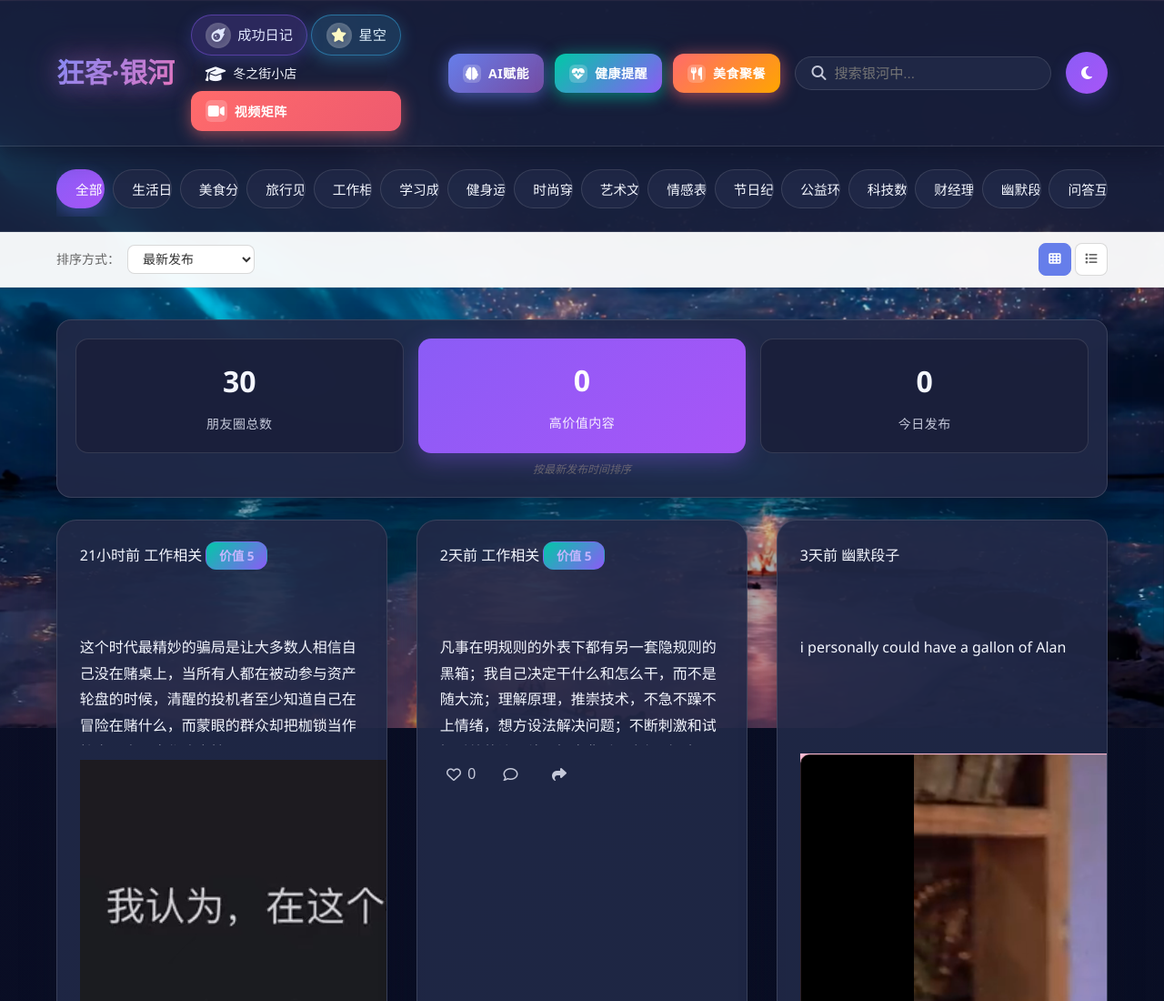
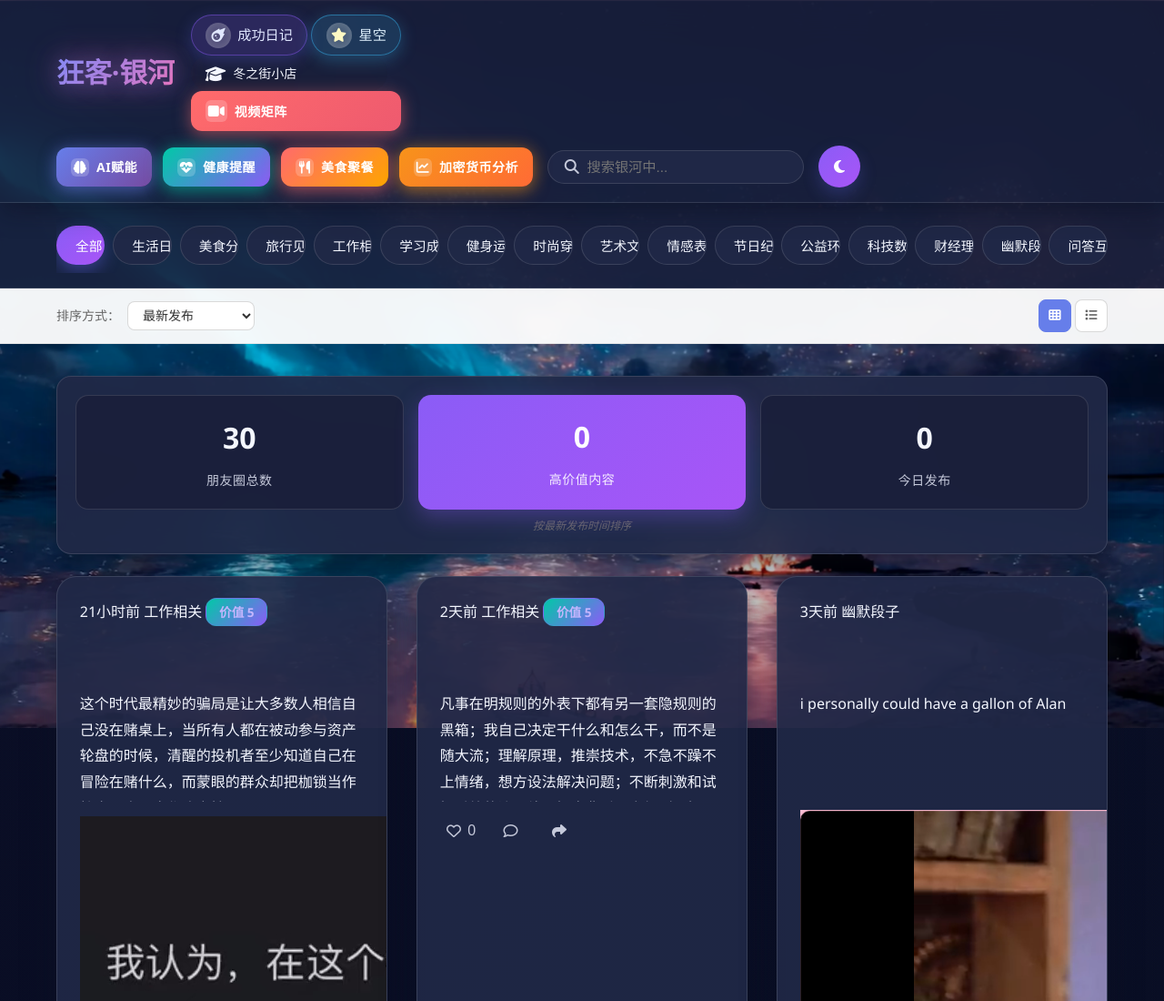
Before and after one commit to kuangketongxue/kuangke.github.io, a plain HTML site: page index.html in a window 1280 px wide. Shown: the top 1100 px of the page at 91% size. Drawn offline with Linux system fonts and the light colour scheme.

Commit message:
Update index.html

```diff
--- a/index.html
+++ b/index.html
@@ -162,6 +162,30 @@
         }
         .meal-nav-button {
             animation: meal-glow 3s ease-in-out infinite;
+        }
+        /* ==================== 加密货币交易分析系统按钮 ==================== */
+        .crypto-nav-button {
+            background: linear-gradient(135deg, #f7931a 0%, #ff6b35 100%);
+            box-shadow: 0 4px 12px rgba(247, 147, 26, 0.3);
+        }
+        .crypto-nav-button:hover {
+            box-shadow: 0 6px 20px rgba(247, 147, 26, 0.4);
+            background: linear-gradient(135deg, #ff6b35 0%, #f7931a 100%);
+        }
+        .crypto-nav-button:active {
+            box-shadow: 0 2px 8px rgba(247, 147, 26, 0.3);
+        }
+        @keyframes crypto-glow {
+            0%, 100% {
+                box-shadow: 0 4px 12px rgba(247, 147, 26, 0.3);
+            }
+            50% {
+                box-shadow: 0 4px 20px rgba(247, 147, 26, 0.6),
+                            0 0 30px rgba(247, 147, 26, 0.2);
+            }
+        }
+        .crypto-nav-button {
+            animation: crypto-glow 3s ease-in-out infinite;
         }
         /* ==================== 控制区布局优化 ==================== */
         .controls {
@@ -416,7 +440,8 @@
             .nav-button-base,
             .ai-nav-button,
             .health-nav-button,
-            .meal-nav-button {
+            .meal-nav-button,
+            .crypto-nav-button {
                 animation: none;
                 transition: none;
             }
@@ -659,6 +684,15 @@
                             <i class="fas fa-utensils"></i>
                         </span>
                         <span>美食聚餐</span>
+                    </a>
+                    <!-- 加密货币交易分析系统按钮 -->
+                    <a href="YOUR_LINK_HERE"
+                       class="nav-button-base crypto-nav-button"
+                       title="进入加密货币交易分析系统">
+                        <span class="button-icon">
+                            <i class="fas fa-chart-line"></i>
+                        </span>
+                        <span>加密货币分析</span>
                     </a>
                 </div>
                 <!-- 搜索框 -->
@@ -1119,7 +1153,7 @@
             updatePaginationInfo();
         }
 
-        // ==================== 创建朋友圈卡片 ====================
+        // ==================== 创建朋友圈卡片 ==================== */
         function createMomentCard(moment, index) {
             const card = document.createElement('article');
             card.className = 'moment-card';
@@ -1201,7 +1235,7 @@
             return card;
         }
 
-        // ==================== 辅助函数 ====================
+        // ==================== 辅助函数 ==================== */
         // 修复：正确的毫秒换算，避免 _60_ 错误
         function formatDate(date) {
             const now = new Date();
@@ -1241,7 +1275,7 @@
             return 'linear-gradient(135deg, #868e96, #495057)';
         }
 
-        // ==================== 统计信息更新 ====================
+        // ==================== 统计信息更新 ==================== */
         function updateStats(moments) {
             const totalMoments = moments.length;
             const highValueMoments = moments.filter(m => (m.value || 0) >= 8).length;
@@ -1277,7 +1311,7 @@
             return descriptions[sortMethod] || '按最新发布时间排序';
         }
 
-        // ==================== 数字动画 ====================
+        // ==================== 数字动画 ==================== */
         function animateNumber(elementId, targetValue) {
             const element = document.getElementById(elementId);
             if (!element) return;
@@ -1300,7 +1334,7 @@
             }, 30);
         }
 
-        // ==================== 分页功能（完整实现） ====================
+        // ==================== 分页功能（完整实现） ==================== */
         function initPaginationControls() {
             document.getElementById('firstPage')?.addEventListener('click', () => {
                 window.currentPage = 1;
```
